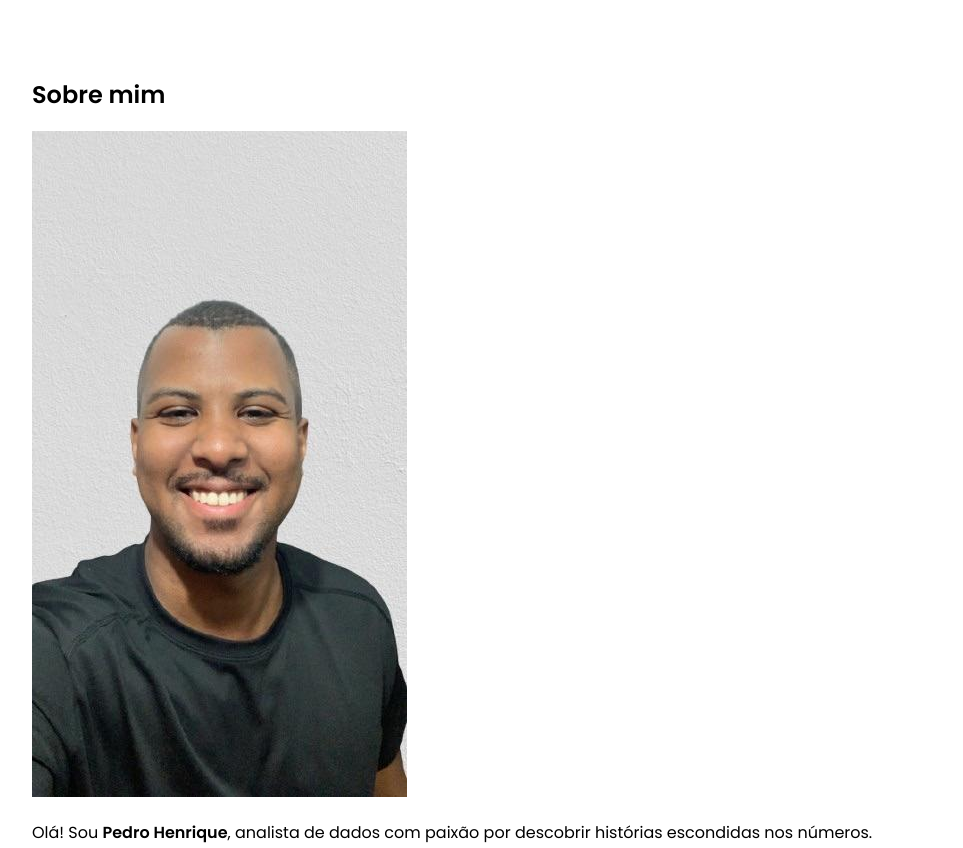
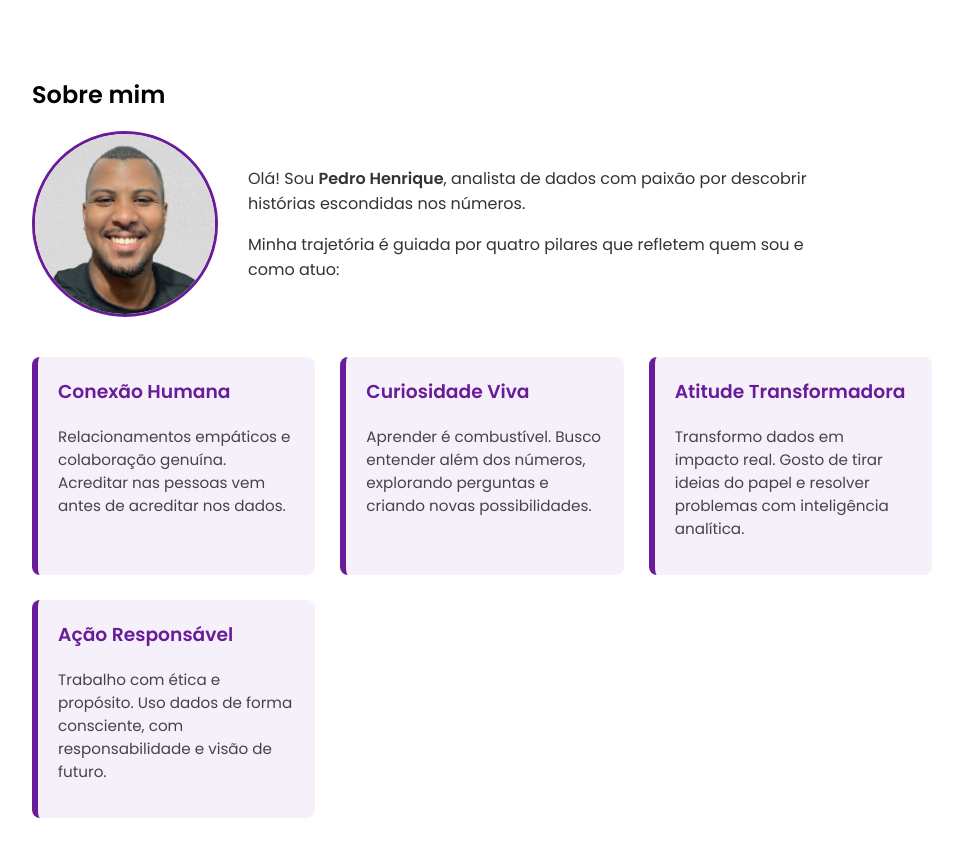
Before and after one commit to Pedroheferreira/meu-portifolio, a plain HTML site: page index.html in a window 1280 px wide. Shown: the part 545-1393 px from the top of the page, without its empty margins (158-1121 px from the left). Drawn offline with Linux system fonts and the light colour scheme.

Commit message:
Update style.css

```diff
--- a/style/style.css
+++ b/style/style.css
@@ -70,3 +70,41 @@ footer {
  text-align: center;
  padding: 15px;
 }
+/* Estilo da seção Sobre Mim */
+.sobre-container {
+ display: flex;
+ align-items: center;
+ flex-wrap: wrap;
+ gap: 30px;
+ margin-bottom: 40px;
+}
+.foto-bio {
+ width: 180px;
+ height: 180px;
+ border-radius: 50%;
+ object-fit: cover;
+ border: 3px solid #6a1b9a;
+}
+.bio-texto {
+ max-width: 600px;
+ color: #333;
+}
+.valores {
+ display: grid;
+ grid-template-columns: repeat(auto-fit, minmax(220px, 1fr));
+ gap: 25px;
+}
+.valor {
+ background-color: #f5f0fa;
+ border-left: 6px solid #6a1b9a;
+ padding: 20px;
+ border-radius: 8px;
+}
+.valor h3 {
+ color: #6a1b9a;
+ margin-top: 0;
+}
+.valor p {
+ color: #444;
+ font-size: 0.95em;
+}
```
